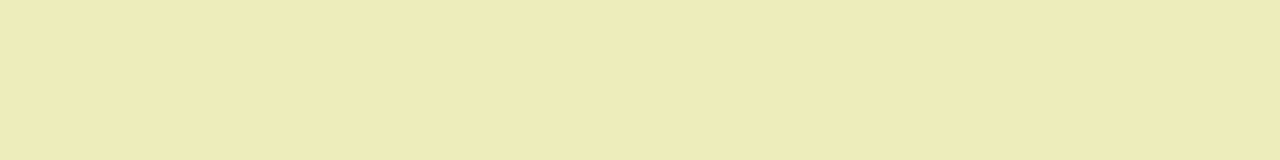
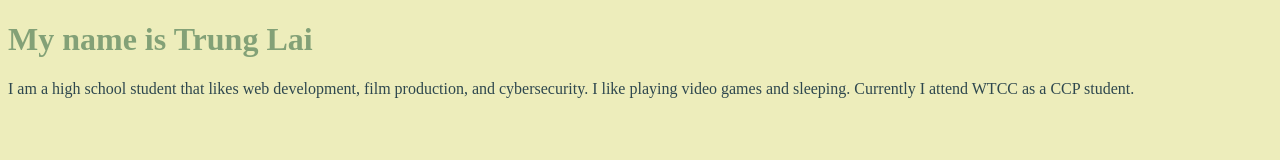
Before and after one commit to tdlai/tdlai.github.io, a plain HTML site: page index.html in a window 1280 px wide. Drawn offline with Linux system fonts and the light colour scheme.

Commit message:
Update index.html

```diff
--- a/index.html
+++ b/index.html
@@ -15,6 +15,7 @@
         </style>
     </head>
     <body>
-
+        <h1>My name is Trung Lai</h1>
+        <p>I am a high school student that likes web development, film production, and cybersecurity. I like playing video games and sleeping. Currently I attend WTCC as a CCP student.</p>
     </body>
 </html>
```
